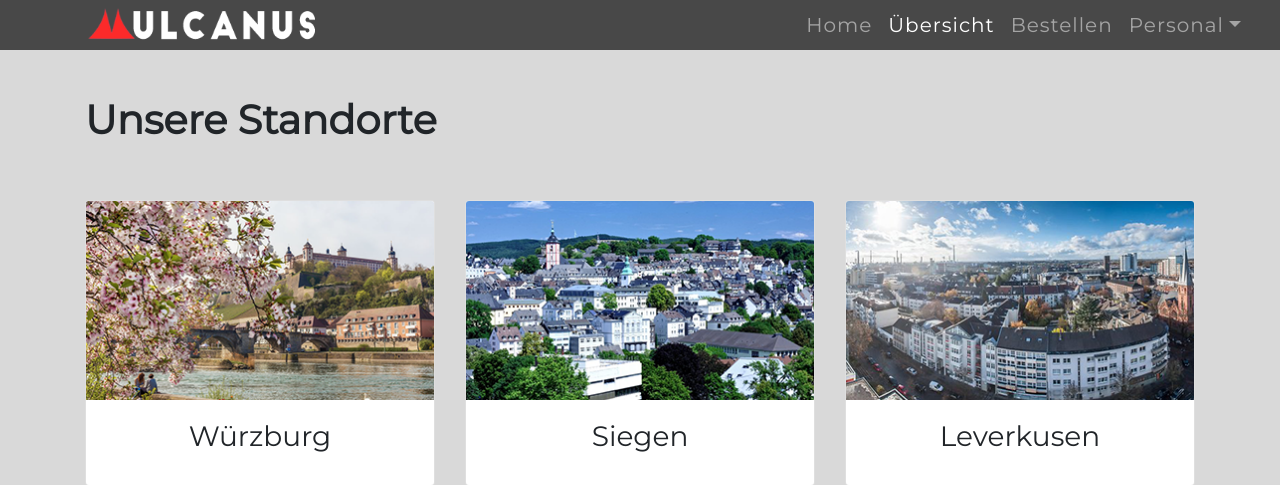
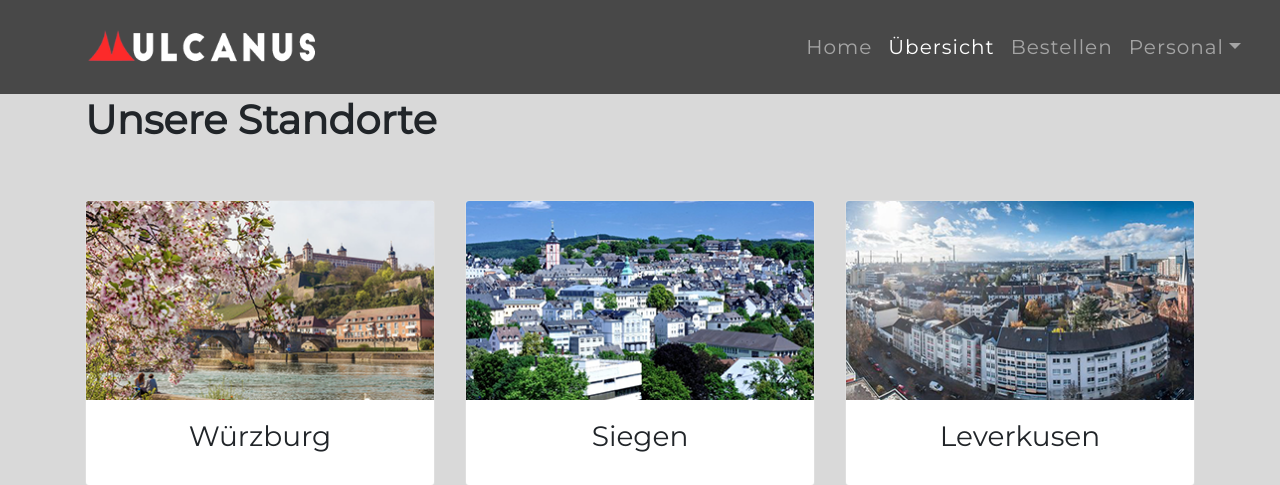
Before and after one commit to MichaelWinsauer/Vulcanus, a PHP site: page /html/uebersicht.html in a window 1280 px wide. Shown: the top 485 px of the page. Run offline with PHP 8.4, Linux system fonts and the light colour scheme.

Commit message:
nevermind fixed it again...
Former-commit-id: 5cde76aa9999d4b7395275a7001b6292ea418dec

```diff
--- a/Pizzabestelldienst/css/style.css
+++ b/Pizzabestelldienst/css/style.css
@@ -27,8 +27,11 @@
 .navbar {
     font-size: 20px;
     background-color: #00000000;
-    height: 100px;
     transition: .3s ease-in-out;
+}
+
+.bg-dark {
+    background-color: #000000AA;
 }
 
 .dropdown-menu {
@@ -88,10 +91,8 @@
 
 .scrolled {
     background-color: #000000AA;
-    height: 50px;
 }
 
 .stay-black {
     background-color: #000000AA;
-    height: 50px;
 }
```
